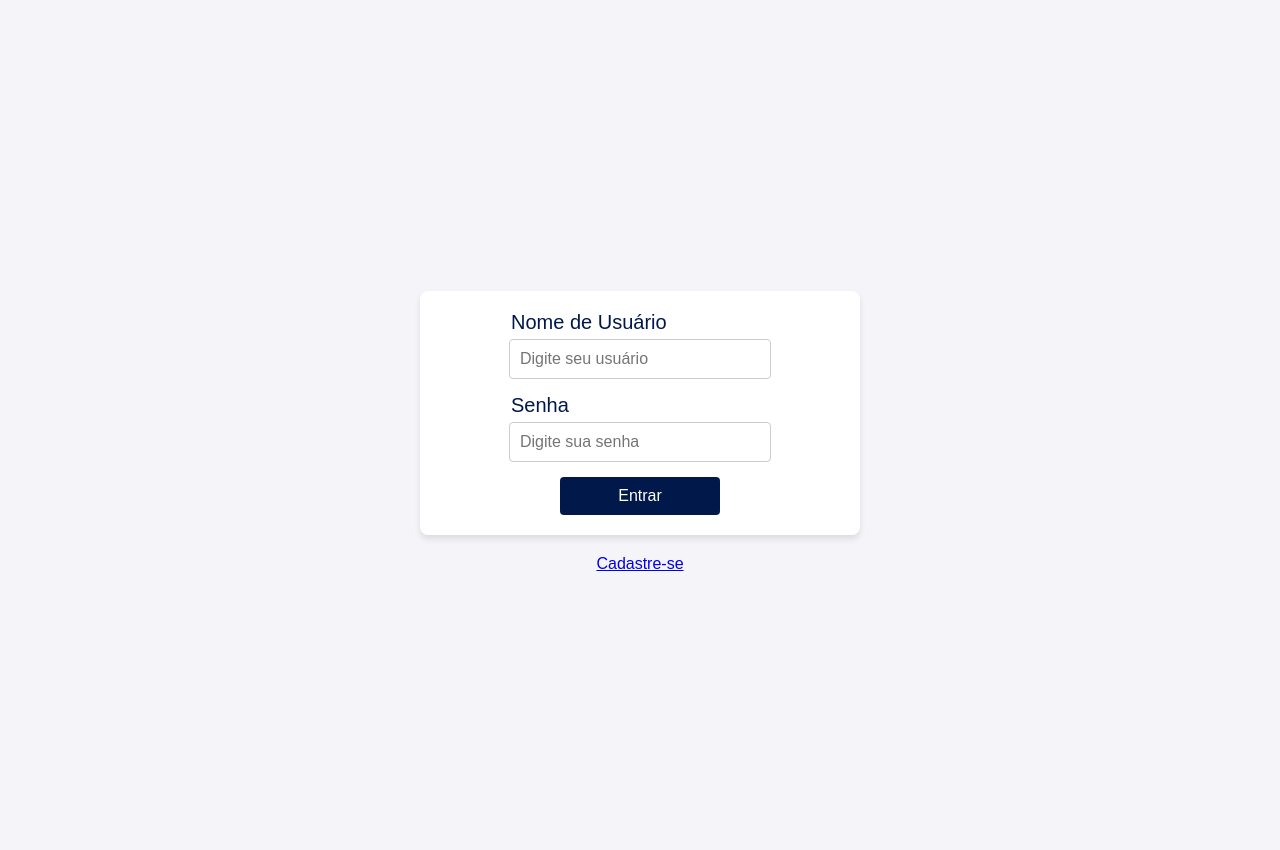
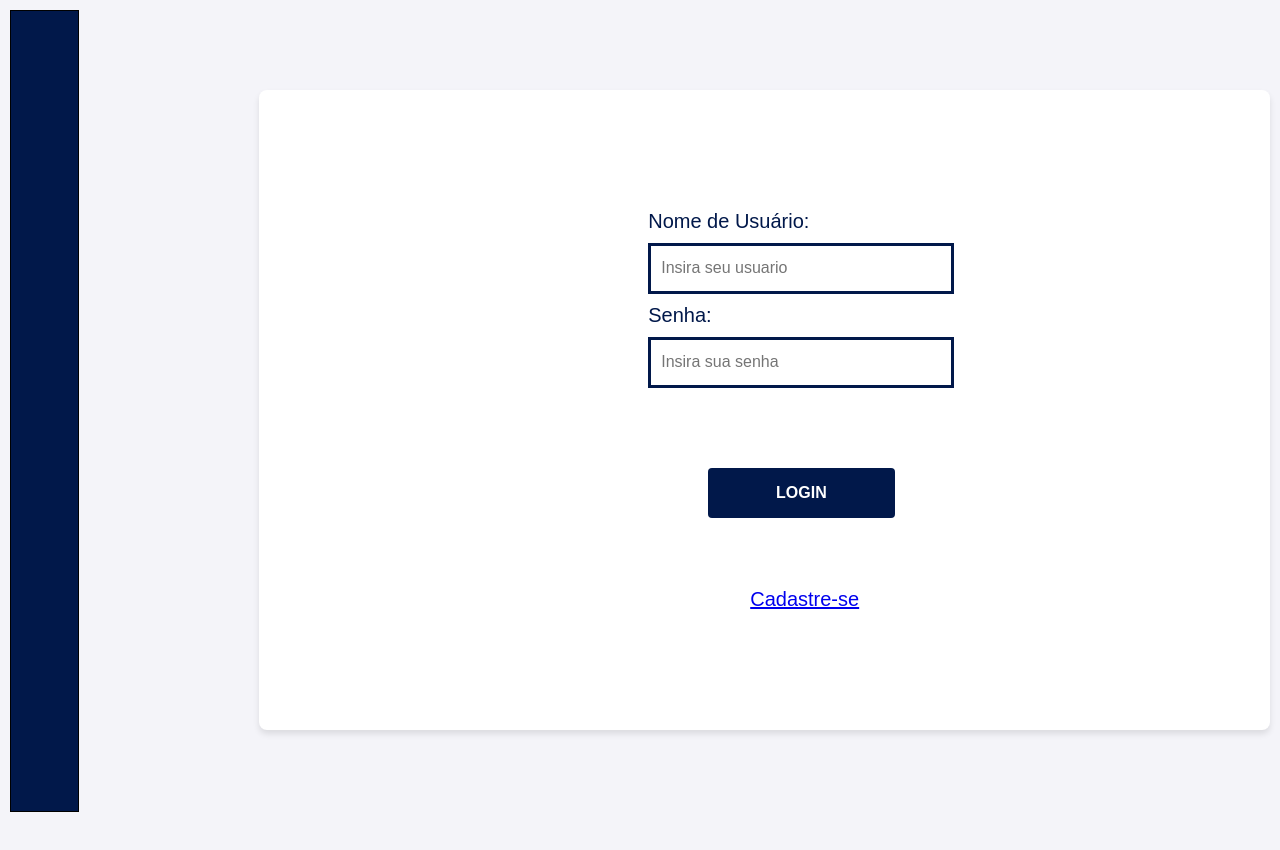
Before and after one commit to lucascalado0/residencia, a React (Vite) app: page / in a window 1280 px wide. Shown: the top 850 px of the page. After the commit the page ends 822 px from the top, so only its background shows below. Built offline with nearby package versions, Linux system fonts and the light colour scheme.

Commit message:
incluindo cadastro

```diff
--- a/package.json
+++ b/package.json
@@ -12,6 +12,7 @@
   "dependencies": {
     "react": "^18.3.1",
     "react-dom": "^18.3.1",
+    "react-icons": "^5.3.0",
     "react-router-dom": "^6.28.0"
   },
   "devDependencies": {
--- a/src/App.css
+++ b/src/App.css
@@ -1,13 +1,12 @@
-#root {
+/*#root {
   max-width: 1280px;
   margin: 0px auto;
   padding: 2rem;
-  text-align: center;
   font-family:'Poppins', sans-serif;
 }
-
+*/
 body {
-  margin: 0;
+  margin: 10px;
   font-family: Arial, sans-serif;
   background-color: #EDF0F7;
 }
--- /dev/null
+++ b/src/Components/Cadastro_user.css
@@ -0,0 +1,64 @@
+body {
+    font-family: 'Poppins', sans-serif;
+    background-color: #f4f4f9;
+  }
+
+  .container {
+    display: flex;
+  }
+
+  .item1 {
+    margin: 0 none;
+    border: 1px solid black;
+    height: 100vh;
+    width: 80px;
+    background-color: #01184A;
+  }
+
+  .item2 {
+    justify-content: center;
+    align-items: center;
+    display: flex;
+    flex-direction: column;
+    background: #ffffff;
+    margin-top: 80px;
+    margin-left: 180px;
+    height: 80vh;
+    border-radius: 8px;
+    box-shadow: 0 4px 6px rgba(0, 0, 0, 0.1);
+    width: 150vh;
+    font-size: 20px;
+    color: #01184A;
+  }
+
+  input {
+    display: block;
+    font-size: 16px;
+    border: 3px solid #01184A;
+    margin-top: 10px;
+    margin-bottom: 10px;
+    height: 25px;
+    width: 120%;
+    padding: 10px;
+  }
+
+  button {
+    width: 80%;
+    height: 50px;
+    padding: 10px;
+    font-size: 16px;
+    font-weight: bold;
+    color: white;
+    background-color: #01184A;
+    border: none;
+    border-radius: 4px;
+    cursor: pointer;
+    transition: background-color 0.3s;
+    margin-top: 70px;
+    margin-left: 60px;
+  }
+
+  .link_cadastro {
+    margin-left: 80px ;
+    margin-top: 70px;
+  }
--- a/src/Components/Cadastro_user.jsx
+++ b/src/Components/Cadastro_user.jsx
@@ -1,13 +1,30 @@
 import React from 'react'
+import { Link } from "react-router-dom"
 
 
 function Cadastro () {
     return (
-        <div>
-            <p>aaaaaaaaa</p>
+        <div className="container">
+           <div className='item1'></div>
+            <div className='item2'>
+                <form action="" method="post" className='formulario'>
+                    <label htmlFor="name">Nome de Usuário: </label>
+                    <input type="text" placeholder='Insira seu usuario' required/>
+                    <label htmlFor="email">Email: </label>
+                    <input type="email" placeholder='Insira seu email' required/>
+                    <label htmlFor="password">Senha: </label>
+                    <input type="password" placeholder='Insira sua senha'required/>
+                    <label htmlFor="funcao">Função: </label>
+                    <select name="funcao" id="" className='select_funcao'>
+                        <option value="funcao1">Função 1</option>
+                        <option value="funcao2">Função 2</option>
+                        <option value="funcao3">Função 3</option>
+                    </select>
+                    <button type="button">CADASTRAR</button>
+                </form>
+                <Link to='/' className='link_cadastro'>Já possui login?</Link>
+            </div>
         </div>
-
-
     )
 
 }
--- a/src/Components/Login.css
+++ b/src/Components/Login.css
@@ -1,61 +1,65 @@
 /* Reset básico */
 body {
-    margin: 0;
-    font-family: Arial, sans-serif;
+  font-family: 'Poppins', sans-serif;
   background-color: #f4f4f9;
 }
 
 .container {
-    flex-direction: column;
   display: flex;
+}
+
+.item1 {
+  margin: 0 none;
+  border: 1px solid black;
+  height: 100vh;
+  width: 80px;
+  background-color: #01184A;
+}
+
+.item2 {
   justify-content: center;
   align-items: center;
-    height: 100vh;
+  display: flex;
+  flex-direction: column;
+  background: #ffffff;
+  margin-top: 80px;
+  margin-left: 180px;
+  height: 80vh;
+  border-radius: 8px;
+  box-shadow: 0 4px 6px rgba(0, 0, 0, 0.1);
+  width: 150vh;
+  font-size: 20px;
+  color: #01184A;
 }
 
-  .login-form {
-    background: #ffffff;
-    padding: 20px;
-    border-radius: 8px;
-    box-shadow: 0 4px 6px rgba(0, 0, 0, 0.1);
-    width: 100%;
-    max-width: 400px;
-    margin-bottom: 20px;
-  }
-
-  .form-group {
-    margin-bottom: 15px;
-  }
-
-  .form-group label {
+input {
   display: block;
-    margin-bottom: 5px;
-    margin-left: 71px;
-    font-size: 20px;
-    color: #01184A;
-    text-align:left;
-  }
-
-  .form-group input {
-    width: 60%;
+  font-size: 16px;
+  border: 3px solid #01184A;
+  margin-top: 10px;
+  margin-bottom: 10px;
+  height: 25px;
+  width: 120%;
   padding: 10px;
-    font-size: 16px;
-    border: 1px solid #ccc;
-    border-radius: 4px;
 }
 
 button {
-    width: 40%;
+  width: 80%;
+  height: 50px;
   padding: 10px;
   font-size: 16px;
+  font-weight: bold;
   color: white;
   background-color: #01184A;
   border: none;
   border-radius: 4px;
   cursor: pointer;
   transition: background-color 0.3s;
+  margin-top: 70px;
+  margin-left: 60px;
 }
 
-  button:hover {
-    background-color: #0056b3;
+.link_cadastro {
+  margin-left: 80px ;
+  margin-top: 70px;
 }
--- a/src/Components/Login.jsx
+++ b/src/Components/Login.jsx
@@ -1,37 +1,22 @@
 import React from 'react'
-import {Link} from "react-router-dom"
-
+import { Link } from "react-router-dom"
 
 
 function Login() {
     return (
         <div className="container">
-            <form className="login-form">
-                <div className="form-group">
-                    <label htmlFor="username">Nome de Usuário</label>
-                    <input
-                        type="text"
-                        id="username"
-                        name="username"
-                        placeholder="Digite seu usuário"
-                        required
-                    />
-                </div>
-                <div className="form-group">
-                    <label htmlFor="password">Senha</label>
-                    <input
-                        type="password"
-                        id="password"
-                        name="password"
-                        placeholder="Digite sua senha"
-                        required
-                    />
-                </div>
-                <button type="submit">Entrar</button>
-            </form>
-            <Link to={'/cadastro_usuario'}>Cadastre-se</Link>
+            <div className='item1'></div>
+            <div className='item2'>
+                <form action="" method="post" className='formulario'>
+                    <label htmlFor="name">Nome de Usuário: </label>
+                    <input type="text" placeholder='Insira seu usuario' />
+                    <label htmlFor="password">Senha: </label>
+                    <input type="password" placeholder='Insira sua senha'/>
+                    <button type="button">LOGIN</button>
+                </form>
+                <Link to='/cadastro_usuario' className='link_cadastro'>Cadastre-se</Link>
+            </div>
         </div>
-
     )
 
 }
```
Also changed, not shown: 1 other file (tests, documents, lock files or other folders). Lines whose indentation alone changed are shown as unchanged.
